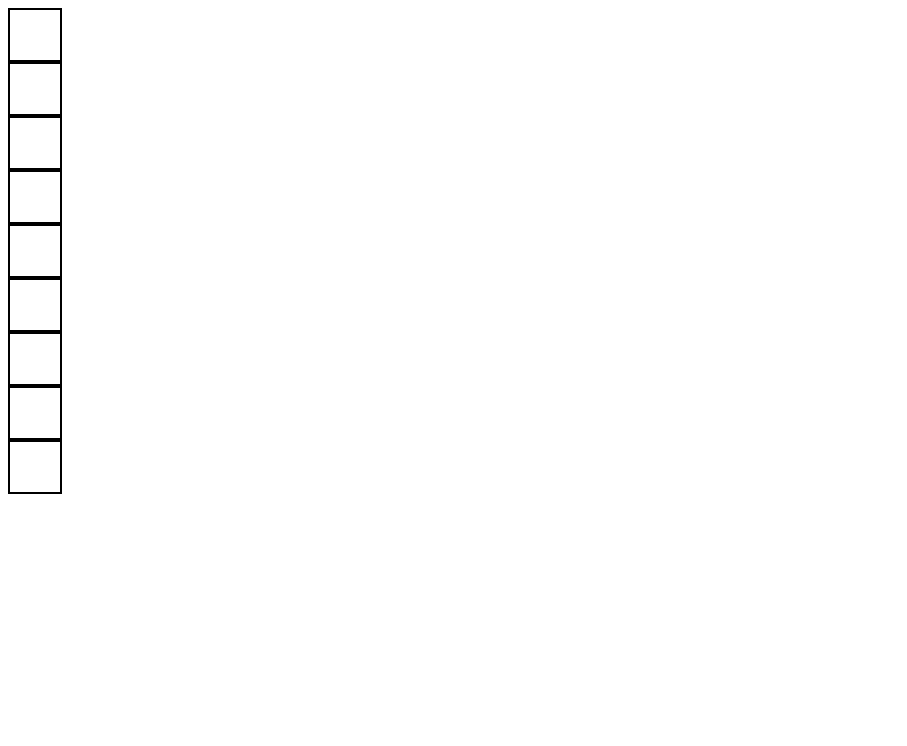
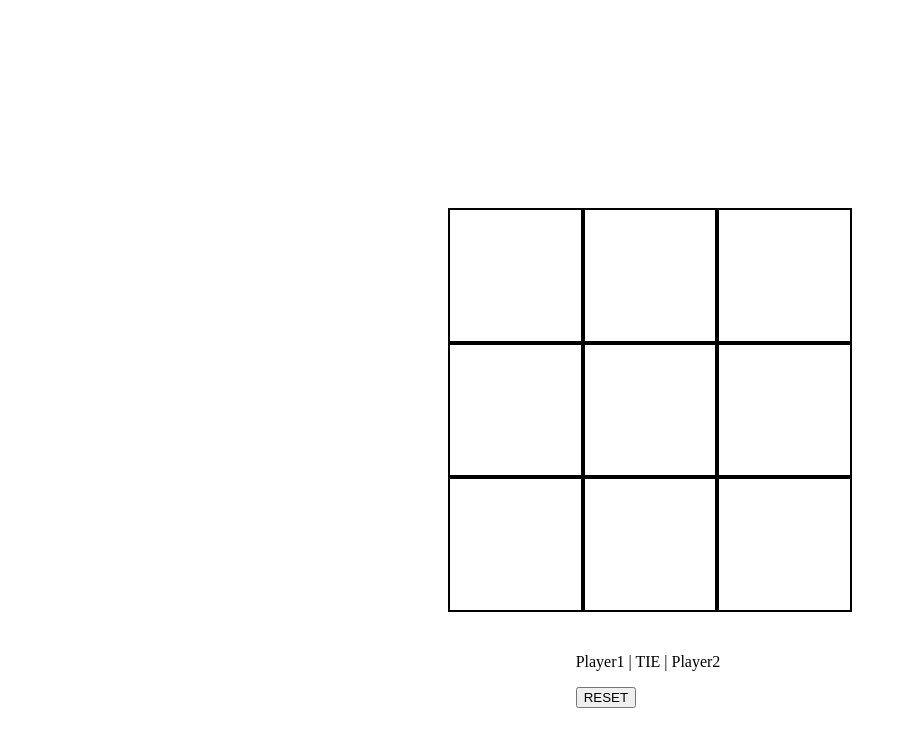
Before and after one commit to FMonte03/RockPaperScissorsUI, a plain HTML site: page tictac.html in a window 1280 px wide. Shown: the whole page, without its empty margins (0-907 px from the left). Drawn offline with Linux system fonts and the light colour scheme.

Commit message:
aligned the tic tac toe boxes in a grid

```diff
--- a/tictac.css
+++ b/tictac.css
@@ -1,9 +1,36 @@
 :root{
     box-sizing: border-box;
+
 }
+
+body{
+    position: relative;
+    height: 100vh;
+    width: 100vw;
+    display: flex;
+    align-items: center;
+    justify-content: center;
+    overflow: hidden;
+}
+
+
+
+.board{
+    height: 50%;
+    aspect-ratio: 1/1;
+    display: grid;
+    grid-template-columns: repeat(3,1fr);
+
+}
+
+.scoreboard{
+    position: absolute;
+    bottom: 100px;
+}
+
 
 .ins{
     border: solid black 2px;
-    height: 50px;
-    width: 50px;
+    height: 100%;
+    width: 100%;
 }
--- a/tictac.html
+++ b/tictac.html
@@ -13,6 +13,8 @@
         <link rel="stylesheet" href="tictac.css">
     </head>
     <body>
+
+            <div class="board">
                 <div class="ins" data-value="square1"> </div>
                 <div class="ins" data-value="square2"> </div>
                 <div class="ins" data-value="square3"> </div>
@@ -23,6 +25,18 @@
                 <div class="ins" data-value="square8"> </div>
                 <div class="ins" data-value="square9"> </div>
 
+            </div>
+            <div class="scoreboard">
+
+
+
+                <p>Player1 | TIE | Player2</p>
+
+                <button>RESET</button>
+
+
+            </div>
+
         <script src="tictac.js" async defer></script>
     </body>
 </html>
```
Lines whose indentation alone changed are shown as unchanged.
